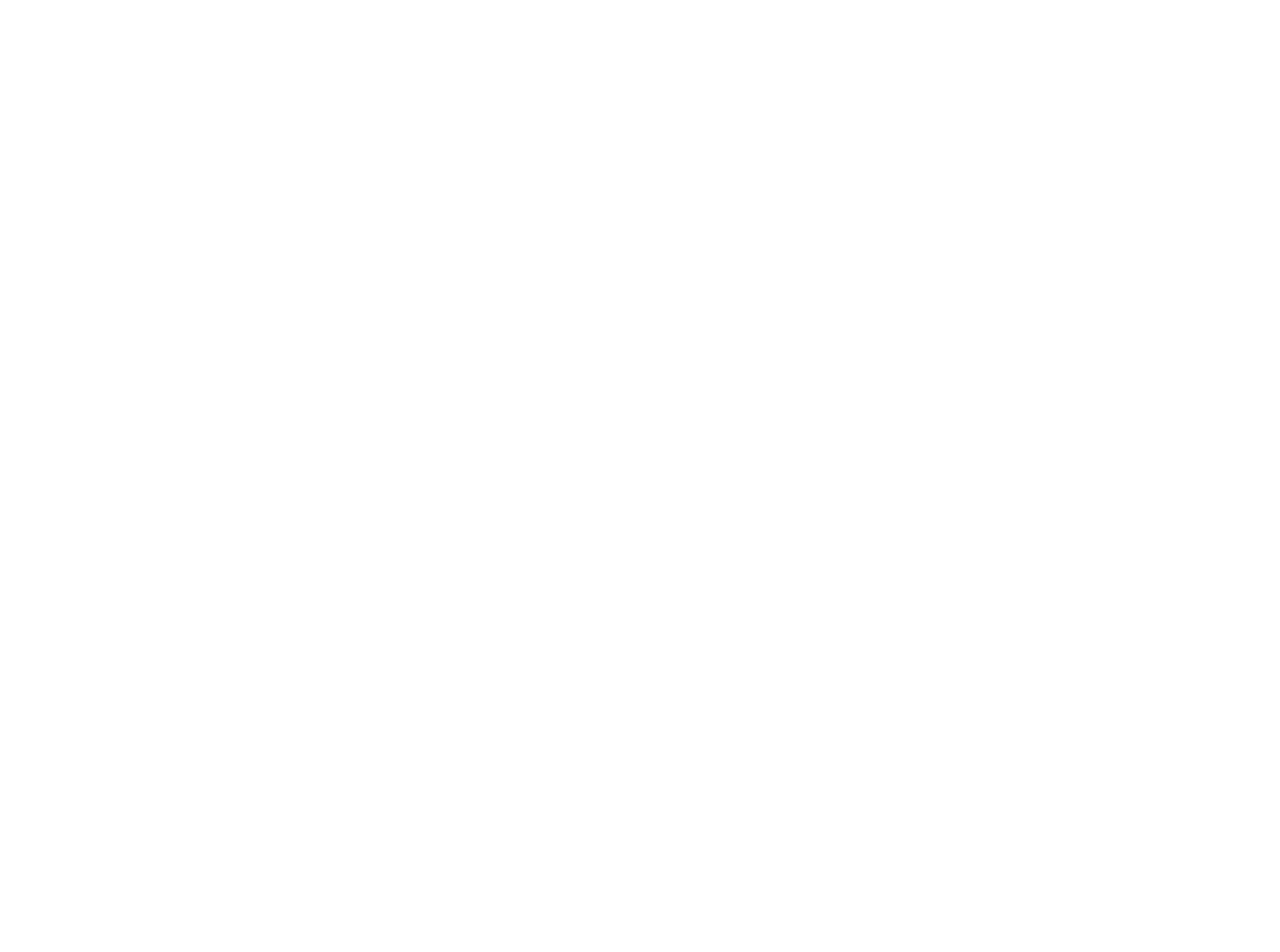
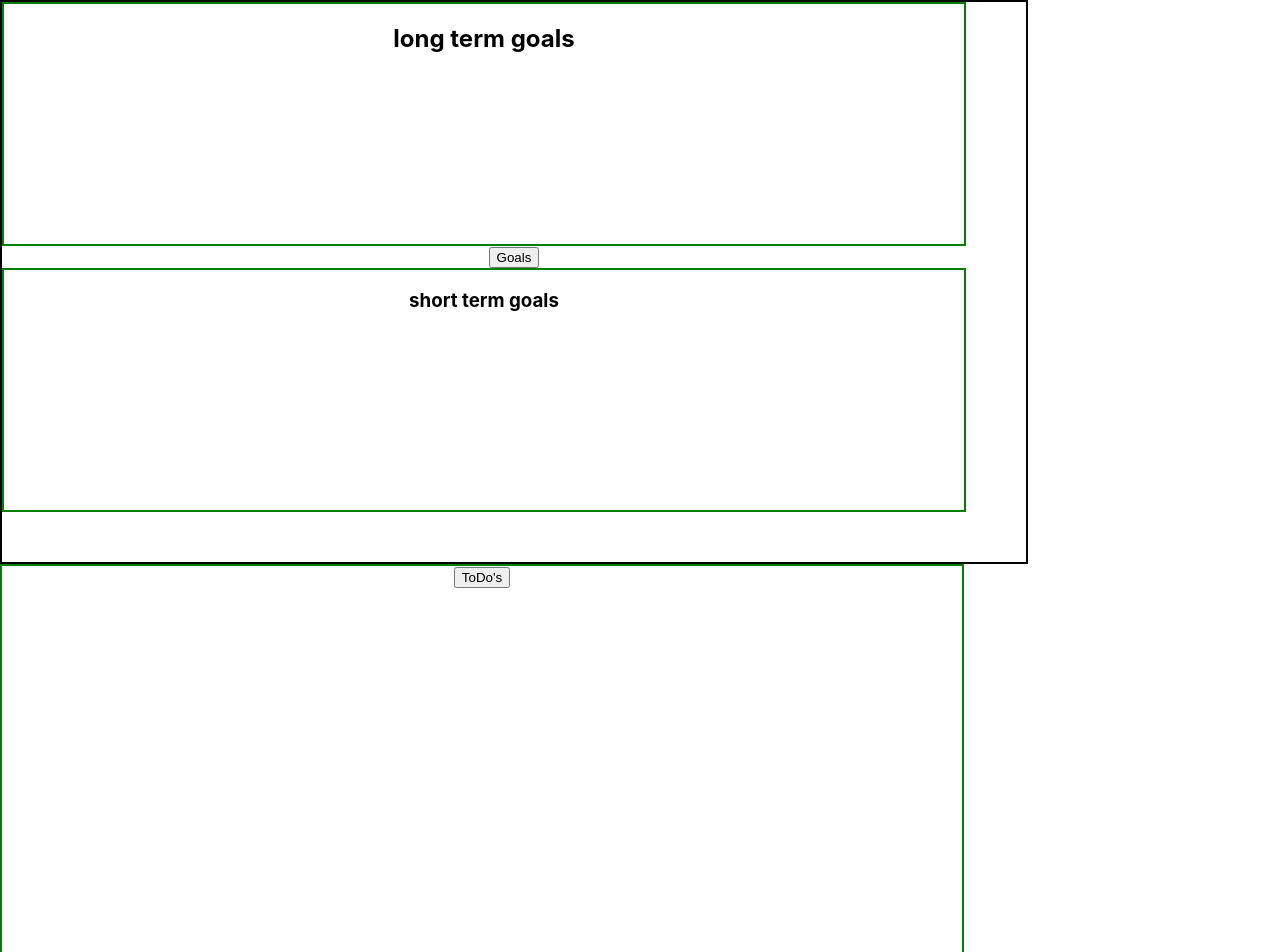
Before and after one commit to gagedoug13/Goals-App, a React (Create React App) app: page /dashboard in a window 1280 px wide. Shown: the top 952 px of the page. Before the commit the page ends 800 px from the top, so only its background shows below. Built offline with nearby package versions, Linux system fonts and the light colour scheme.

Commit message:
added welcome page and updated goals and todo divs

```diff
--- a/src/App.css
+++ b/src/App.css
@@ -9,13 +9,22 @@
   border: 2px black solid;
 }
 
-.dashboardDiv {
-  display: flex;
-  justify-content: center;
-}
 
 .todosDiv, .goalsDiv {
-  width: 40vw;
+  width: 80vw;
   height: 70vh;
   border: 2px solid black;
 }
+
+.longGoalsDiv, .shortGoalsDiv {
+  width: 75vw;
+  height: 30vh;
+  border: 2px solid green;
+}
+
+.todosDiv {
+  height: 55vh;
+  width: 75vw;
+  border: 2px solid green;
+
+}
--- a/src/App.js
+++ b/src/App.js
@@ -1,5 +1,5 @@
 import './App.css';
-import SignIn from './components/SignIn'
+import Welcome from './components/Welcome'
 import Todos from './components/Todos'
 import Goals from './components/Goals'
 import Dashboard from './components/Dashboard'
@@ -10,8 +10,8 @@
     <Router>
       <div className="App">
         <Switch>
-          {/* <Route exact path='/' component={SignIn}/> */}
-          <Route exact path='/' component={Dashboard}/>
+          <Route exact path='/' component={Welcome}/>
+          <Route path='/dashboard' component={Dashboard}/>
           <Route path='/todos' component={Todos}/>
           <Route path='/goals' component={Goals}/>
         </Switch>
--- a/src/components/Dashboard.js
+++ b/src/components/Dashboard.js
@@ -1,22 +1,36 @@
 import React from 'react'
 import { Link } from "react-router-dom"
+
 
 export default function Dashboard() {
     return (
         <div className='dashboardDiv'>
+
+            <div className='goalsDiv'>
+
+                <div className='longGoalsDiv'>
+                    <h2>
+                        long term goals
+                    </h2>
+                </div>
+
+                <Link to='/goals'>
+                    <button>Goals</button>
+                </Link>
+                <div className='shortGoalsDiv'>
+                    <h3>
+                        short term goals
+                    </h3>
+                </div>
+
+            </div>
+
             <div className='todosDiv'>
                 <Link to='/todos'>
                     <button>ToDo's</button>
                 </Link>
             </div>
 
-
-            <div className='goalsDiv'>
-                <Link to='/goals'>
-                    <button>Goals</button>
-                </Link>
-            </div>
-
         </div>
     )
 }
--- a/src/components/SignIn.js
+++ /dev/null
@@ -1,22 +0,0 @@
-import React from 'react'
-import { Link } from "react-router-dom"
-
-export default function SignIn() {
-    return (
-        <div className='signInDiv'>
-            <div className='formDiv'>
-                <form>
-                    <h3>username</h3>
-                    <input />
-
-                    <h3>password</h3>
-                    <input />
-
-                    <Link to='/dashboard'>
-                        <button>go</button>
-                    </Link>
-                </form>
-            </div>
-        </div>
-    )
-}
--- /dev/null
+++ b/src/components/Welcome.js
@@ -0,0 +1,12 @@
+import React from 'react'
+import { Link } from "react-router-dom"
+
+export default function Welcome() {
+    return (
+        <div className='WelcomeDiv'>
+            <Link to='/dashboard'>
+                <button> go to Dashboard</button>
+            </Link>
+        </div>
+    )
+}
```
Also changed, not shown: src/dashboard.png (added).
